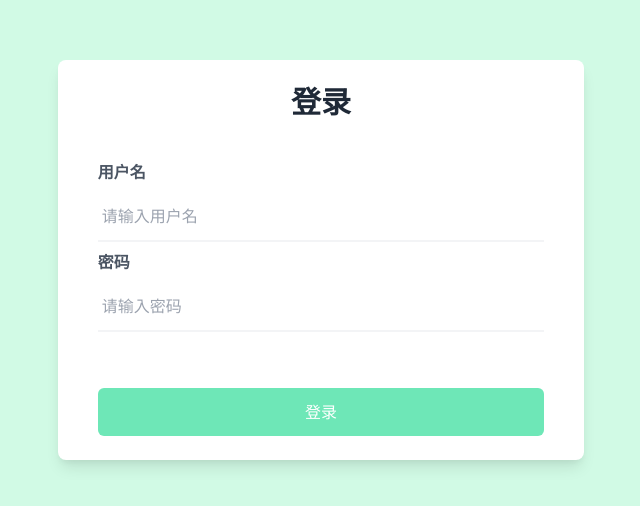
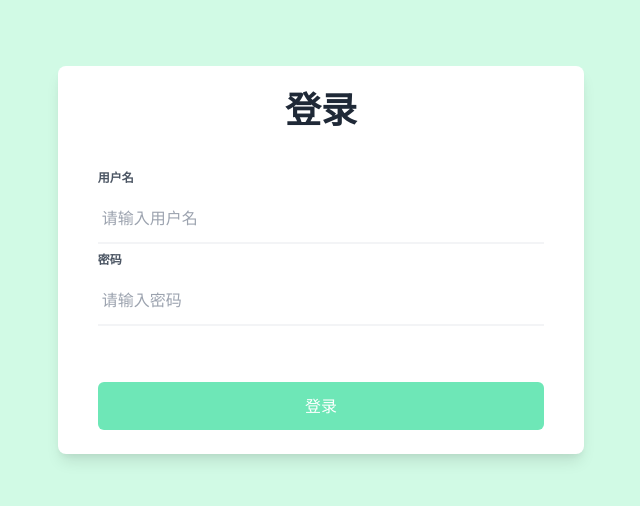
Before and after one commit to cuitaocrazy/supervision, a Next.js app in the folder web-site/simple-shopping/: page /login in a window 1280 px wide. Shown: the part 140-646 px from the top of the page, without its empty margins (319-959 px from the left). Built offline with nearby package versions, Linux system fonts and the light colour scheme.

Commit message:
调整登录页面样式，添加基础验证

```diff
--- a/web-site/simple-shopping/pages/login.tsx
+++ b/web-site/simple-shopping/pages/login.tsx
@@ -1,41 +1,51 @@
 import Button from "../components/Button"
 import type { NextPage } from 'next'
-import { useForm,SubmitHandler } from "react-hook-form";
+import { useForm, SubmitHandler } from "react-hook-form"
+import { useRouter } from 'next/router'
 
 
-type FormData={
+type FormData = {
   username: string;
   password: string;
 }
 
 const CreateOrder: NextPage = () => {
-  const { register, handleSubmit, formState: { errors },setValue } = useForm<FormData>()
+  const { register, handleSubmit, formState: { errors }, setValue } = useForm<FormData>()
+  const router = useRouter();
 
-  const onSubmit:SubmitHandler<FormData> = (data: FormData) => {
+  const onSubmit: SubmitHandler<FormData> = (data: FormData) => {
     saveLoginData();
     alert(JSON.stringify(data))
   }
 
   //TODO 保存数据
-  function saveLoginData():void{
+  function saveLoginData(): void {
+
+  }
+
+  function isVerify(): void {
+
 
   }
 
   return <div className="flex flex-col h-screen bg-green-100">
     <div className="grid mx-2 my-20 place-items-center sm:my-auto">
-    <div className="w-11/12 p-12 px-6 py-10 bg-white rounded-lg shadow-md sm:w-8/12 md:w-6/12 lg:w-5/12 2xl:w-4/12 sm:px-10 sm:py-6 lg:shadow-lg">
-    <h2 className="text-3xl font-semibold text-center text-gray-800 lg:tetx-4xl">登录</h2>
-      <form className="mt-10" onSubmit={handleSubmit(onSubmit)}>
-          <label className="block font-semibold text-gray-600 text-ts">用户名</label>
-          <input className="block w-full px-1 py-3 mt-2 text-gray-800 border-b-2 border-gray-100 appearance-none focus:text-gray-500 focus:outline-none focus:border-gray-200" type="text"  {...register('username', { required: true})} placeholder="请输入用户名" />
+      <div className="w-11/12 p-12 px-6 py-10 bg-white rounded-lg shadow-md sm:w-8/12 md:w-6/12 lg:w-5/12 2xl:w-4/12 sm:px-10 sm:py-6 lg:shadow-lg">
+        <h2 className="text-3xl font-semibold text-center text-gray-800 lg:text-4xl">登录</h2>
+        <form className="mt-10" onSubmit={handleSubmit(onSubmit)}>
+          <label className="block text-xs font-semibold text-gray-600">用户名</label>
+          <input className="block w-full px-1 py-3 mt-2 text-gray-800 border-b-2 border-gray-100 appearance-none focus:text-gray-500 focus:outline-none focus:border-gray-200"
+            type="text"  {...register('username', { required: true, minLength: 2, maxLength: 10 },)} placeholder="请输入用户名" />
           {errors.username && <p className="pt-2 pl-3 text-base text-red-500">用户名不能为空</p>}
 
-          <label className="block mt-2 font-semibold text-gray-600 text-ts">密码</label>
-          <input className="block w-full px-1 py-3 mt-2 mb-4 text-gray-800 border-b-2 border-gray-100 appearance-none focus:text-gray-500 focus:outline-none focus:border-gray-200" type="password" {...register('password', { required: true})} placeholder="请输入密码" />
+          <label className="block mt-2 text-xs font-semibold text-gray-600">密码</label>
+          <input className="block w-full px-1 py-3 mt-2 mb-4 text-gray-800 border-b-2 border-gray-100 appearance-none focus:text-gray-500 focus:outline-none focus:border-gray-200"
+            type="password" {...register('password', { required: true, minLength: 6, maxLength: 6 })} placeholder="请输入密码" />
           {errors.password && <p className="">密码不能为空</p>}
 
-        <input className="w-full py-3 mt-10 font-medium text-white bg-green-300 rounded-md focus:outline-none hover:bg-green-500 hover:shadow-none" type="submit" value="登录" />
-      </form>
+          <input className="w-full py-3 mt-10 font-medium text-white bg-green-300 rounded-md focus:outline-none hover:bg-green-500 hover:shadow-none"
+            type="submit" value="登录"  />
+        </form>
       </div>
     </div>
   </div>
```
